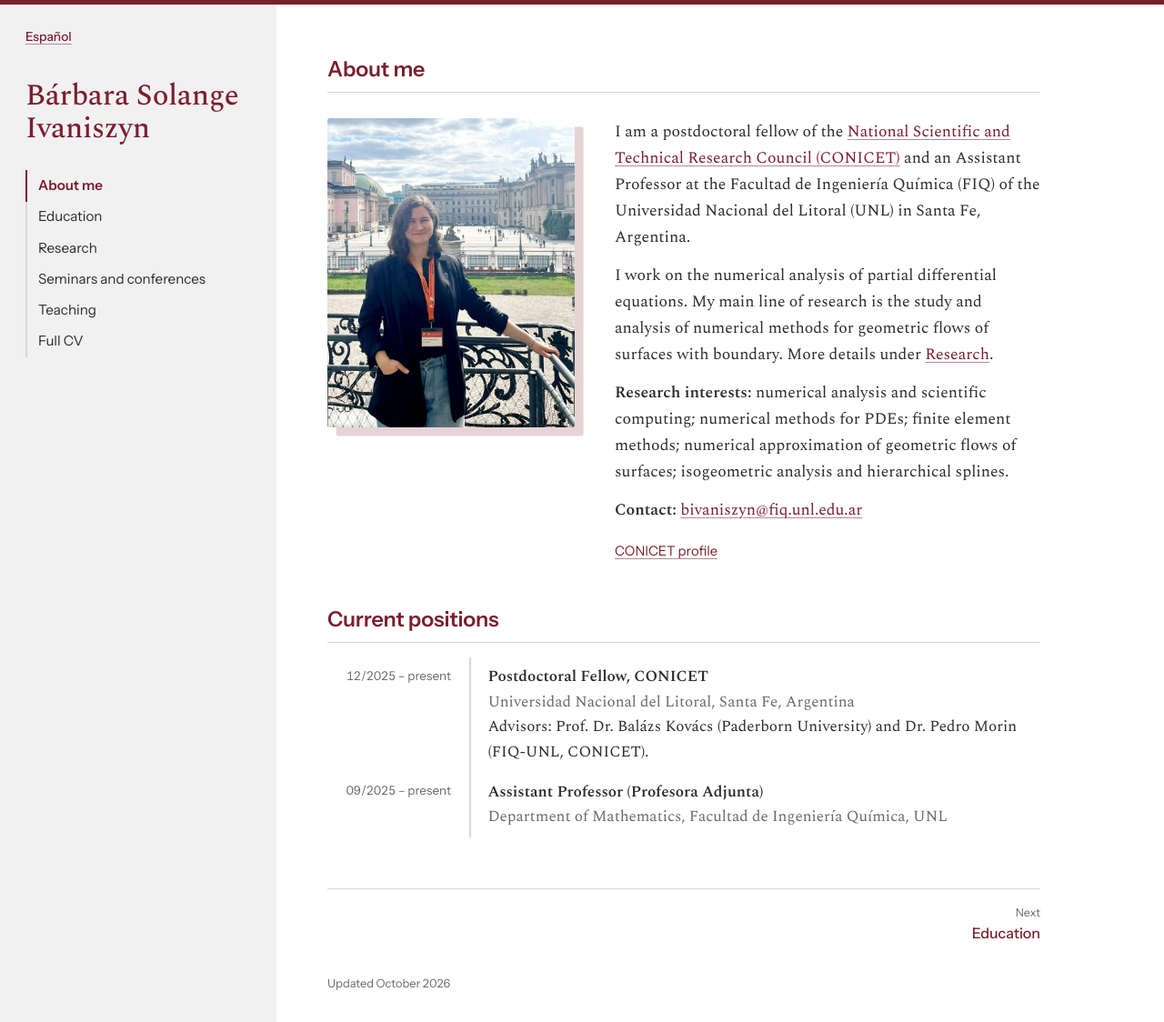
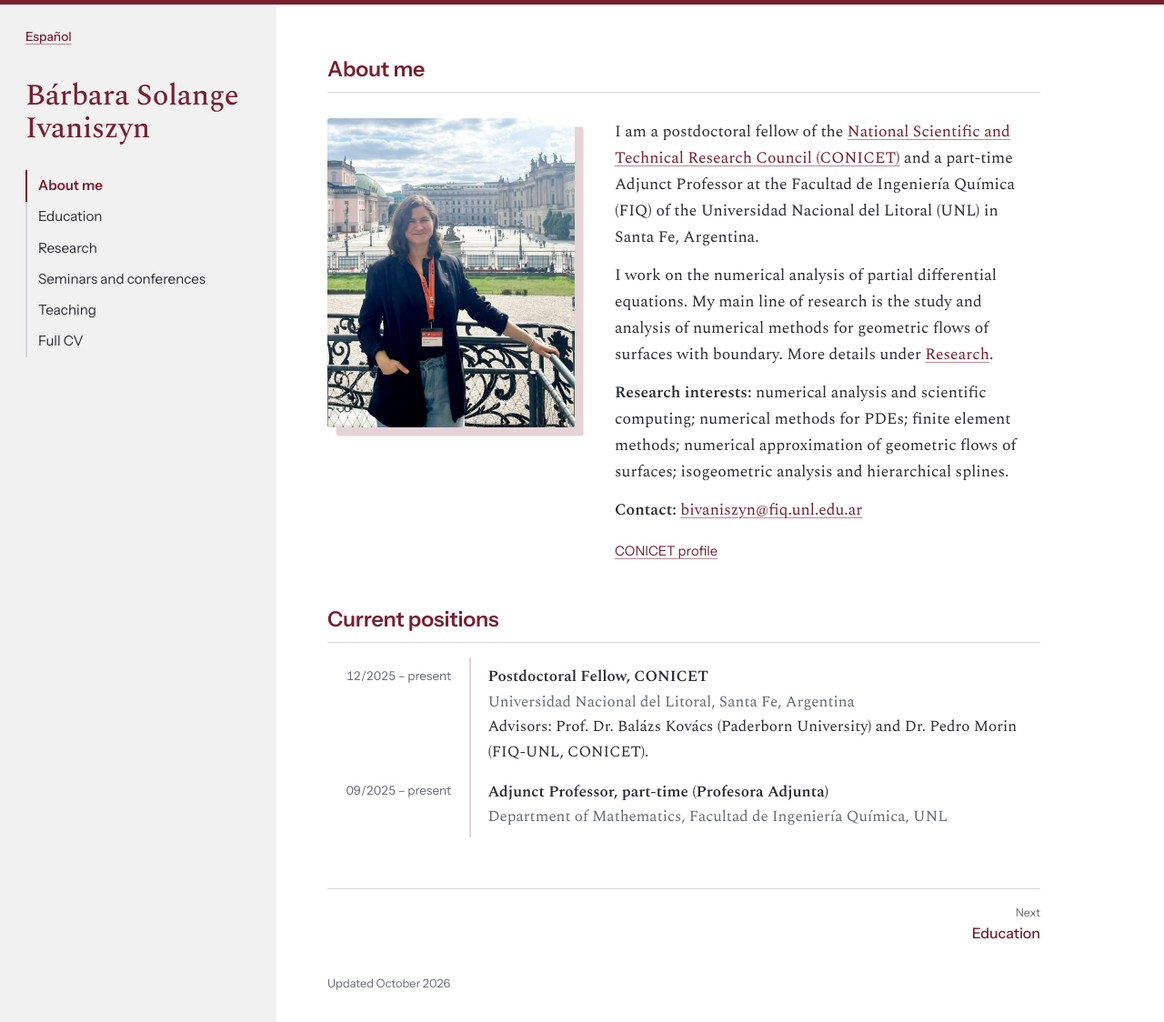
Before and after one commit to bsivaniszyn/bsivaniszyn.github.io, a Jekyll site: the page built from index.html, in a window 1280 px wide and 1124 px high. Shown: the whole window at 91% size. Built offline with Jekyll 4.4.1, drawn with Linux system fonts in a browser that asks for light colours.

Commit message:
minor changes eng version

```diff
--- a/_data/en.yml
+++ b/_data/en.yml
@@ -5,7 +5,7 @@
 # =====================================================================
 
 name: "Bárbara Solange Ivaniszyn"
-role: "CONICET Postdoctoral Fellow and Assistant Professor"
+role: "CONICET Postdoctoral Fellow and Adjunct Professor"
 affiliation: "Facultad de Ingeniería Química, Universidad Nacional del Litoral, Santa Fe, Argentina"
 
 # Ruta del PDF en inglés, por ejemplo "/files/CV_Ivaniszyn_en.pdf". Vacío = sin botón.
@@ -22,7 +22,7 @@ links:
   #   url: "https://arxiv.org/a/ivaniszyn_b_1"
 
 about: |
-  I am a postdoctoral fellow of the [National Scientific and Technical Research Council (CONICET)](https://www.conicet.gov.ar) and an Assistant Professor at the Facultad de Ingeniería Química (FIQ) of the Universidad Nacional del Litoral (UNL) in Santa Fe, Argentina.
+  I am a postdoctoral fellow of the [National Scientific and Technical Research Council (CONICET)](https://www.conicet.gov.ar) and a part-time Adjunct Professor at the Facultad de Ingeniería Química (FIQ) of the Universidad Nacional del Litoral (UNL) in Santa Fe, Argentina.
 
   I work on the numerical analysis of partial differential equations. My main line of research is the study and analysis of numerical methods for geometric flows of surfaces with boundary. More details under [Research](#research).
 
@@ -57,7 +57,7 @@ sections:
         where: "Universidad Nacional del Litoral, Santa Fe, Argentina"
         text: "Advisors: Prof. Dr. Balázs Kovács (Paderborn University) and Dr. Pedro Morin (FIQ-UNL, CONICET)."
       - date: "09/2025 – present"
-        title: "Assistant Professor (Profesora Adjunta)"
+        title: "Adjunct Professor, part-time (Profesora Adjunta)"
         where: "Department of Mathematics, Facultad de Ingeniería Química, UNL"
 
   # -------------------------------------------------------------------
@@ -199,7 +199,7 @@ sections:
       - title: "Universidad Nacional del Litoral, Facultad de Ingeniería Química"
         entries:
           - date: "09/2025 – present"
-            title: "Assistant Professor (Profesora Adjunta)"
+            title: "Adjunct Professor, part-time (Profesora Adjunta)"
             text: "Single- and multivariable calculus (engineering programs)."
           - date: "03/2023 – 02/2026"
             title: "Head Teaching Assistant (Jefa de Trabajos Prácticos)"
```
